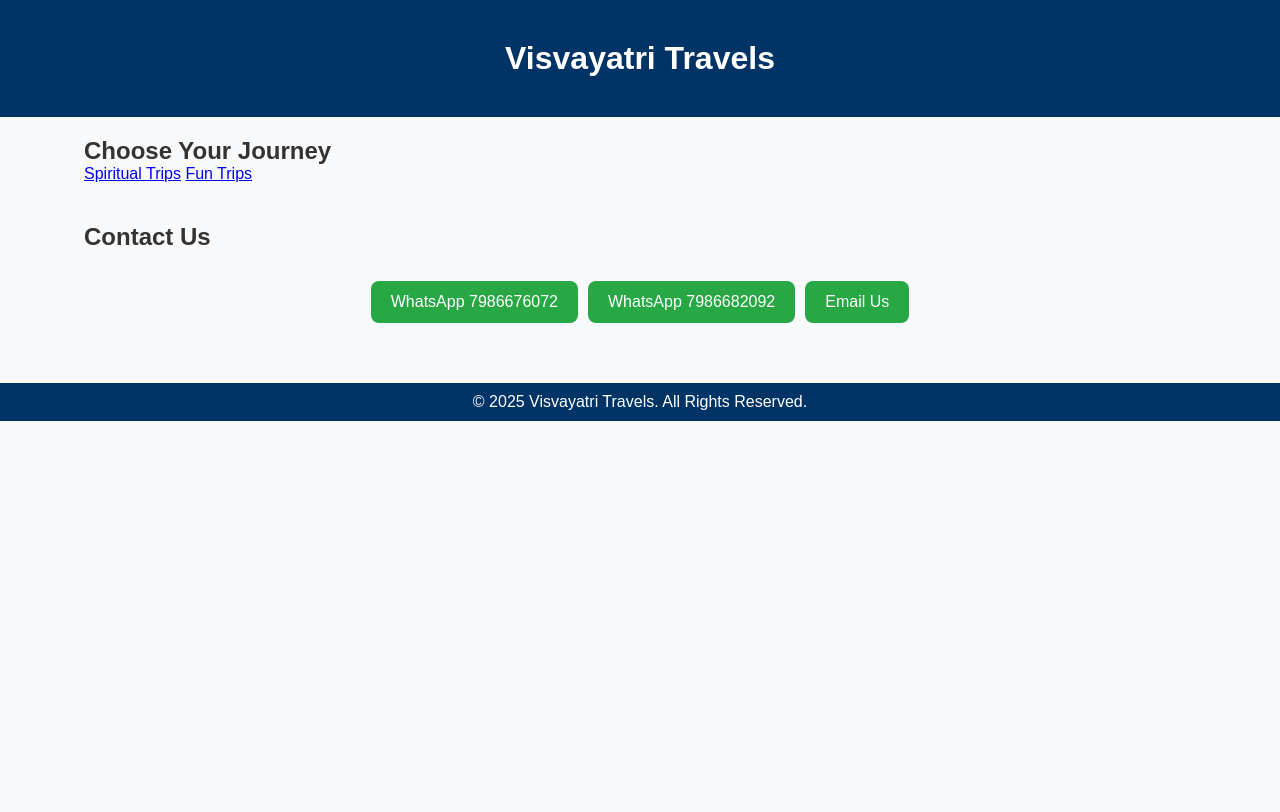
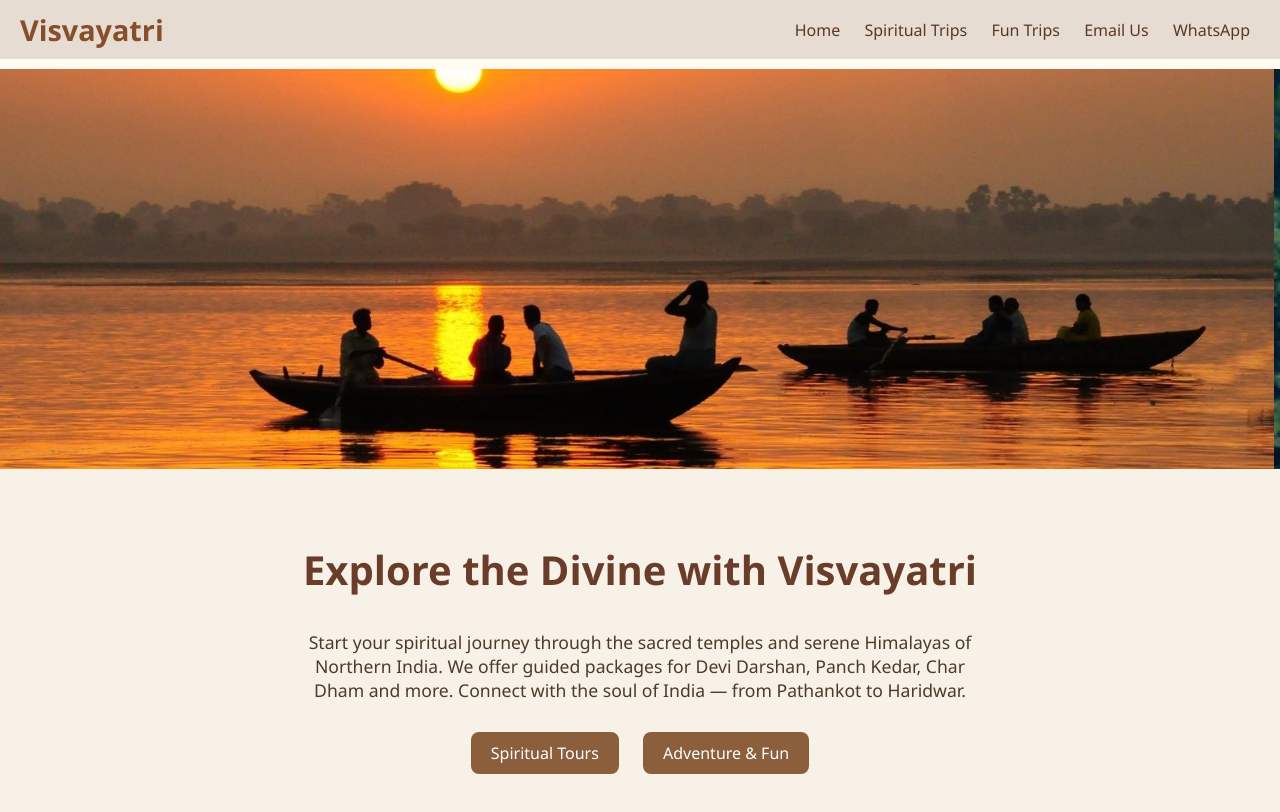
Before and after one commit to AnuraagDev/visvayatri, a plain HTML site: page index.html in a window 1280 px wide. Drawn offline with Linux system fonts and the light colour scheme.

Commit message:
New update

```diff
--- a/index.html
+++ b/index.html
@@ -1,41 +1,158 @@
 <!DOCTYPE html>
 <html lang="en">
 <head>
-  <meta charset="UTF-8">
-  <meta name="viewport" content="width=device-width, initial-scale=1">
-  <title>Visvayatri - Explore Northern India</title>
-  <link rel="stylesheet" href="styles.css">
+  <meta charset="UTF-8" />
+  <meta name="viewport" content="width=device-width, initial-scale=1.0" />
+  <title>Visvayatri | Northern India Tours</title>
+  <link rel="icon" href="images/favicon.ico" type="image/x-icon">
+  <style>
+    body {
+      margin: 0;
+      font-family: 'Segoe UI', sans-serif;
+      background: #fffaf2;
+      color: #333;
+    }
+
+    header {
+      background-color: #e6dcd1;
+      padding: 10px 20px;
+      display: flex;
+      justify-content: space-between;
+      align-items: center;
+      flex-wrap: wrap;
+    }
+
+    .logo {
+      font-size: 1.8rem;
+      font-weight: bold;
+      color: #864e2b;
+    }
+
+    nav a {
+      margin: 0 10px;
+      color: #5a3825;
+      text-decoration: none;
+      font-weight: 500;
+    }
+
+    nav a:hover {
+      text-decoration: underline;
+    }
+
+    .slider {
+      position: relative;
+      width: 100%;
+      height: 400px;
+      overflow: hidden;
+      margin-top: 10px;
+    }
+
+    .slides {
+      display: flex;
+      width: 300%;
+      height: 100%;
+      animation: slide 15s infinite;
+    }
+
+    .slides img {
+      width: 100%;
+      object-fit: cover;
+    }
+
+    @keyframes slide {
+      0%   { margin-left: 0%; }
+      33%  { margin-left: -100%; }
+      66%  { margin-left: -200%; }
+      100% { margin-left: 0%; }
+    }
+
+    .welcome {
+      text-align: center;
+      padding: 40px 20px;
+      background-color: #f8f1e8;
+    }
+
+    .welcome h1 {
+      color: #6a3d2b;
+      font-size: 2.5rem;
+    }
+
+    .welcome p {
+      font-size: 1.1rem;
+      color: #4d3a28;
+      max-width: 700px;
+      margin: auto;
+    }
+
+    .buttons {
+      margin-top: 20px;
+    }
+
+    .buttons a {
+      text-decoration: none;
+      margin: 10px;
+      background-color: #8b5e3c;
+      color: white;
+      padding: 10px 20px;
+      border-radius: 8px;
+      display: inline-block;
+    }
+
+    .buttons a:hover {
+      background-color: #a46d4b;
+    }
+
+    @media (max-width: 600px) {
+      .slider {
+        height: 250px;
+      }
+
+      .welcome h1 {
+        font-size: 2rem;
+      }
+
+      nav {
+        width: 100%;
+        text-align: center;
+        margin-top: 10px;
+      }
+    }
+  </style>
 </head>
 <body>
 
-<header>
-  <div class="container">
-    <h1>Visvayatri Travels</h1>
-  </div>
-</header>
+  <header>
+    <div class="logo">Visvayatri</div>
+    <nav>
+      <a href="index.html">Home</a>
+      <a href="spiritual.html">Spiritual Trips</a>
+      <a href="fun.html">Fun Trips</a>
+      <a href="mailto:visvayatri@gmail.com">Email Us</a>
+      <a href="https://wa.me/7986676072">WhatsApp</a>
+    </nav>
+  </header>
 
-<section class="hero">
-  <div class="container">
-    <h2>Choose Your Journey</h2>
-    <div class="categories">
-      <a href="spiritual.html" class="btn-large">Spiritual Trips</a>
-      <a href="fun.html" class="btn-large">Fun Trips</a>
+  <div class="slider">
+    <div class="slides">
+      <img src="images/spiritual1.jpg" alt="Temple in Himalayas">
+      <img src="images/spiritual2.jpg" alt="Sacred River View">
+      <img src="images/spiritual3.jpg" alt="Devi Darshan Trail">
     </div>
   </div>
-</section>
 
-<section id="contact" class="container">
-  <h2>Contact Us</h2>
-  <div class="contact-buttons">
-    <a href="https://wa.me/917986676072" class="btn">WhatsApp 7986676072</a>
-    <a href="https://wa.me/917986682092" class="btn">WhatsApp 7986682092</a>
-    <a href="mailto:visvayatri@gmail.com" class="btn">Email Us</a>
-  </div>
-</section>
+  <section class="welcome">
+    <h1>Explore the Divine with Visvayatri</h1>
+    <p>
+      Start your spiritual journey through the sacred temples and serene Himalayas of Northern India.
+      We offer guided packages for Devi Darshan, Panch Kedar, Char Dham and more.
+      Connect with the soul of India — from Pathankot to Haridwar.
+    </p>
 
-<footer>
-  <p>© 2025 Visvayatri Travels. All Rights Reserved.</p>
-</footer>
+    <div class="buttons">
+      <a href="spiritual.html">Spiritual Tours</a>
+      <a href="fun.html">Adventure & Fun</a>
+    </div>
+  </section>
 
 </body>
 </html>
```
Also changed, not shown: images/spiritual1.jpg (added), images/spiritual2.jpg (added), images/spiritual3.jpg (added).
